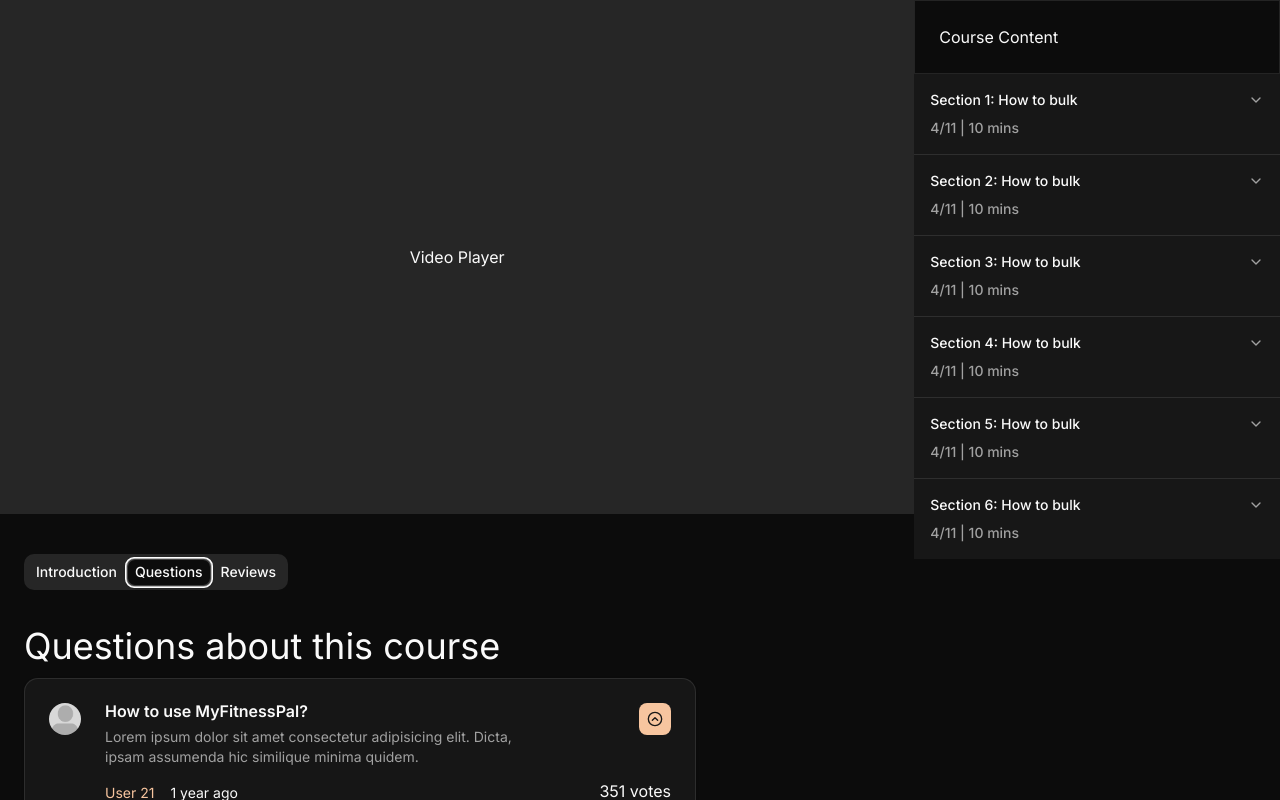
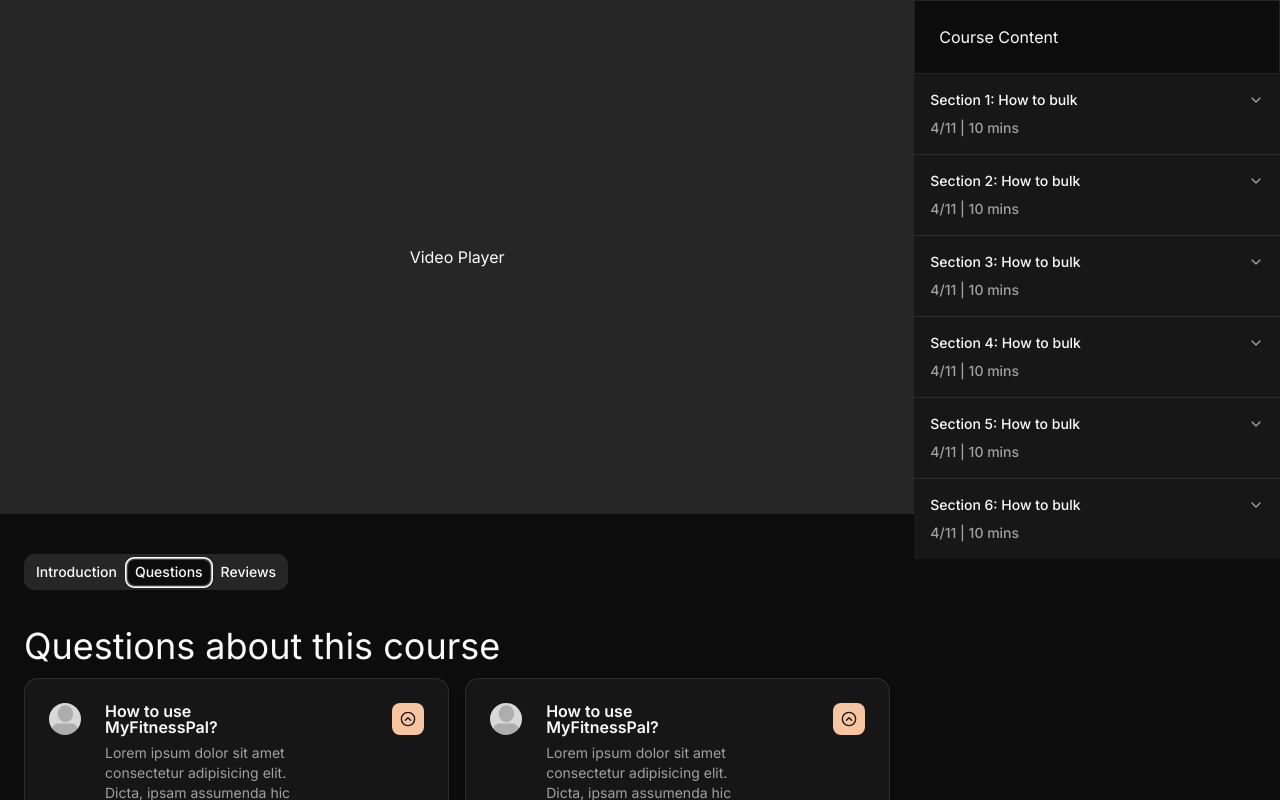
Before and after one commit to crstelli/codinglabs-lms, a Next.js app: page /course/1 in a window 1280 px wide. Both pictures are taken after a click on the tab "Questions". Shown: the top 800 px of the page. Built offline with nearby package versions, Linux system fonts and the light colour scheme.

Commit message:
Added grid layout for course questions.

```diff
--- a/components/TabQuestions.tsx
+++ b/components/TabQuestions.tsx
@@ -6,7 +6,11 @@ function TabQuestions() {
   return (
     <TabsContent value="questions">
       <H1>Questions about this course</H1>
-      <div>
+      <div className="grid grid-cols-2 gap-4">
+        <QuestionCard />
+        <QuestionCard />
+        <QuestionCard />
+        <QuestionCard />
         <QuestionCard />
       </div>
     </TabsContent>
```
